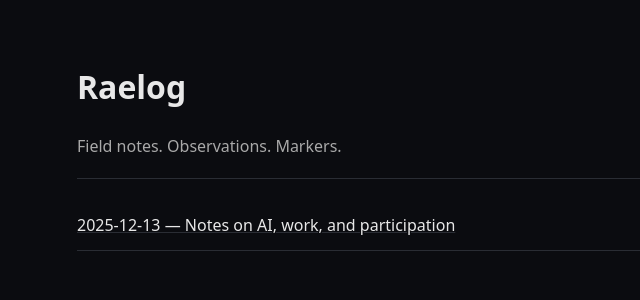
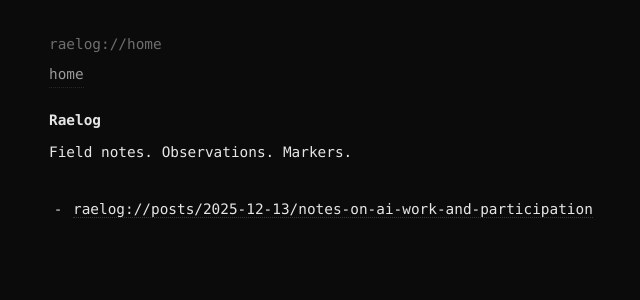
Before and after one commit to raelovejoy/raelog, a Jekyll site: the page built from index.html, in a window 1280 px wide. Shown: the top 300 px of the page, without its empty margins (191-831 px from the left). Built offline with Jekyll 4.4.1, drawn with Linux system fonts in a browser that asks for light colours.

Commit message:
Style tweaks

```diff
--- a/_layouts/default.html
+++ b/_layouts/default.html
@@ -2,16 +2,22 @@
 <html lang="en">
 <head>
   <meta charset="utf-8" />
-  <meta name="viewport" content="width=device-width, initial-scale=1" />
+  <meta name="viewport" content="width=device-width, initial-scale=1.0" />
+
   <title>{% if page.title %}{{ page.title }} — {% endif %}Raelog</title>
+  {% if page.description %}
+    <meta name="description" content="{{ page.description }}" />
+  {% endif %}
 
+  <!-- (optional) discourage indexing until you're ready -->
   <meta name="robots" content="noindex,nofollow" />
 
-  <link rel="stylesheet" href="/assets/css/style.css" />
+  <link rel="stylesheet" href="{{ '/assets/css/style.css' | relative_url }}" />
 </head>
+
 <body>
-  <main class="wrap">
+  <div class="page">
     {{ content }}
-  </main>
+  </div>
 </body>
 </html>
--- a/assets/css/style.css
+++ b/assets/css/style.css
@@ -1,66 +1,123 @@
 :root {
-  --bg: #0b0c10;
-  --fg: #e8e8e8;
-  --muted: #a9a9a9;
-  --line: #2a2d34;
-}
-
-* {
-  box-sizing: border-box;
+  --bg: #0b0b0b;
+  --fg: #e6e6e6;
+  --muted: rgba(230, 230, 230, 0.55);
+  --border: rgba(255, 255, 255, 0.18);
+  --borderHover: rgba(255, 255, 255, 0.5);
+  --panel: #101010;
+  --pillBorder: #444;
 }
 
 body {
   margin: 0;
-  font: 16px/1.6 system-ui, -apple-system, BlinkMacSystemFont,
-        "Segoe UI", Roboto, Ubuntu, sans-serif;
+  padding: 2rem 1.5rem;
   background: var(--bg);
   color: var(--fg);
+  font-family: ui-monospace, SFMono-Regular, Menlo, Monaco, Consolas,
+    "Liberation Mono", "Courier New", monospace;
+  font-size: 0.9rem;
+  line-height: 1.7;
+}
+
+/* Optional: if JetBrains Mono is installed locally, use it without loading anything */
+@font-face {
+  font-family: "JetBrains Mono Local";
+  src: local("JetBrains Mono");
+  font-display: swap;
+}
+
+body {
+  font-family: "JetBrains Mono Local", ui-monospace, SFMono-Regular, Menlo, Monaco,
+    Consolas, "Liberation Mono", "Courier New", monospace;
+}
+
+.dim {
+  opacity: 0.45;
 }
 
 a {
   color: inherit;
-  text-decoration: underline;
-  text-decoration-color: var(--line);
+  text-decoration: none;
+  border-bottom: 1px dotted var(--border);
 }
 
 a:hover {
-  text-decoration-color: var(--fg);
+  border-bottom-color: var(--borderHover);
 }
 
-.wrap {
-  max-width: 780px;
+.page {
+  max-width: 800px;
   margin: 0 auto;
-  padding: 40px 18px;
 }
 
-.header {
-  border-bottom: 1px solid var(--line);
-  padding-bottom: 18px;
-  margin-bottom: 22px;
+.nav {
+  display: flex;
+  gap: 1rem;
+  margin: 0.35rem 0 1.25rem 0;
+  opacity: 0.65;
 }
 
-.sub {
-  color: var(--muted);
-  margin: 8px 0 0;
+header {
+  margin-bottom: 2rem;
 }
 
-.list ul {
-  list-style: none;
-  padding: 0;
+h1,
+h2 {
+  font-weight: 600;
+  font-size: 0.9rem;
   margin: 0;
 }
 
-.list li {
-  padding: 12px 0;
-  border-bottom: 1px solid var(--line);
+h1 {
+  margin-top: 1rem;
+  margin-bottom: 0.5rem;
 }
 
-article header p {
-  color: var(--muted);
+h2 {
+  margin-top: 1.75rem;
+  margin-bottom: 0.25rem;
 }
 
-hr {
+h2::before {
+  content: "## ";
+  opacity: 0.7;
+}
+
+p {
+  margin: 0 0 0.75rem;
+}
+
+ul {
+  margin: 0.1rem 0 0.9rem 0;
+  padding-left: 1.5rem;
+  list-style: none;
+}
+
+li {
+  margin: 0.1rem 0;
+  position: relative;
+}
+
+li::before {
+  content: "-";
+  position: absolute;
+  left: -1.2rem;
+  top: 0;
+  opacity: 0.9;
+}
+
+.tagline {
+  margin: 0.25rem 0 0;
+  max-width: 60rem;
+}
+
+/* Post body spacing: keep it logbook-readable */
+.entry p {
+  margin: 0 0 0.75rem;
+}
+
+.entry hr {
   border: 0;
-  border-top: 1px solid var(--line);
-  margin: 24px 0;
+  border-top: 1px solid rgba(255,255,255,0.12);
+  margin: 1.25rem 0;
 }
--- a/index.html
+++ b/index.html
@@ -2,6 +2,12 @@
 layout: default
 title: Raelog
 ---
+
+<span class="dim">raelog://home</span>
+
+<div class="nav">
+  <a href="{{ '/' | relative_url }}">home</a>
+</div>
 
 <header class="header">
   <h1>Raelog</h1>
@@ -12,7 +18,9 @@ title: Raelog
   <ul>
     {% for post in site.posts %}
       <li>
-        <a href="{{ post.url | relative_url }}">{{ post.date | date: "%Y-%m-%d" }} — {{ post.title }}</a>
+        <a href="{{ post.url | relative_url }}">
+          raelog://posts/{{ post.date | date: "%Y-%m-%d" }}/{{ post.slug }}
+        </a>
       </li>
     {% endfor %}
   </ul>
```
Also changed, not shown: _layouts/post.html (+13 -7 lines).
